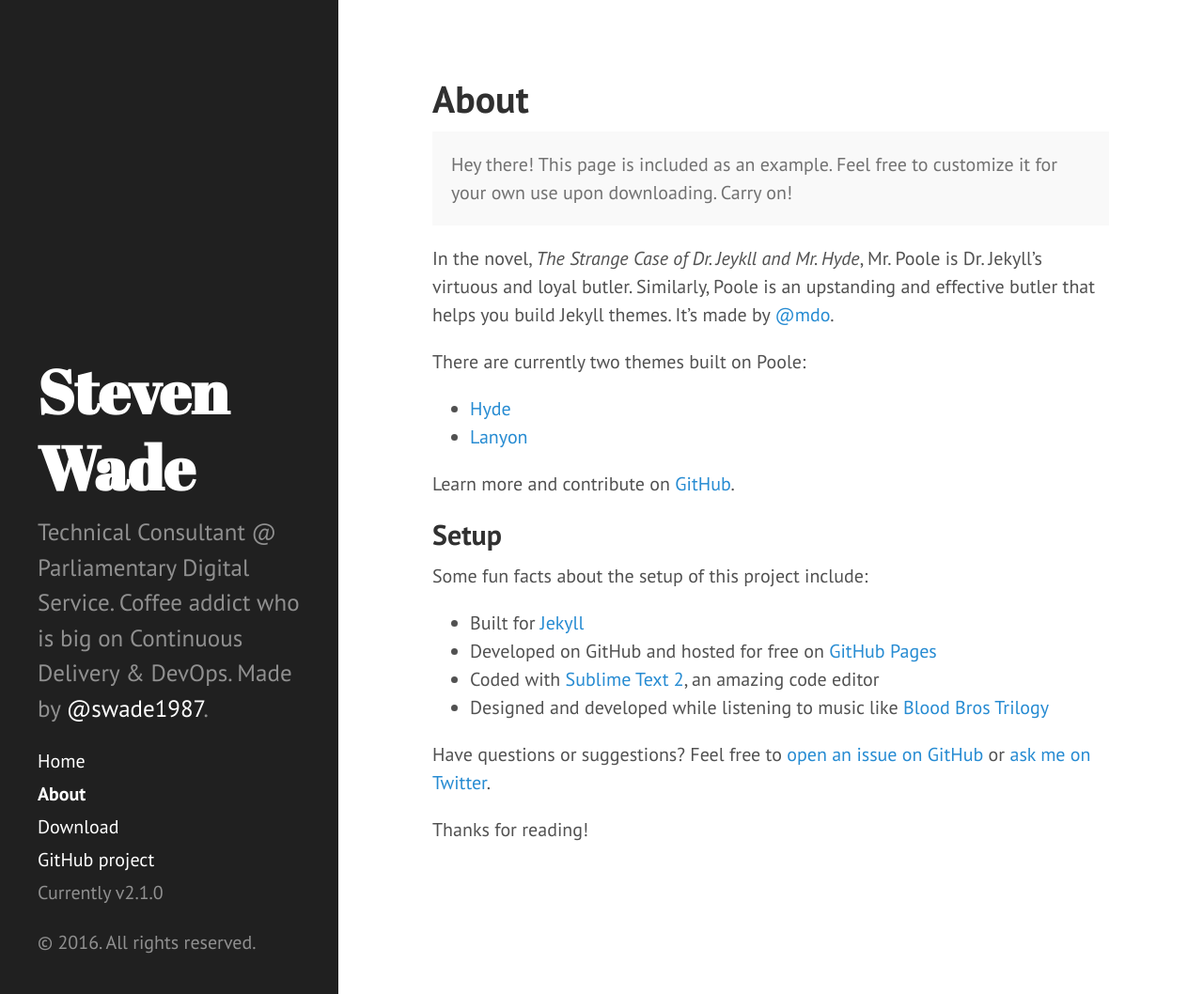
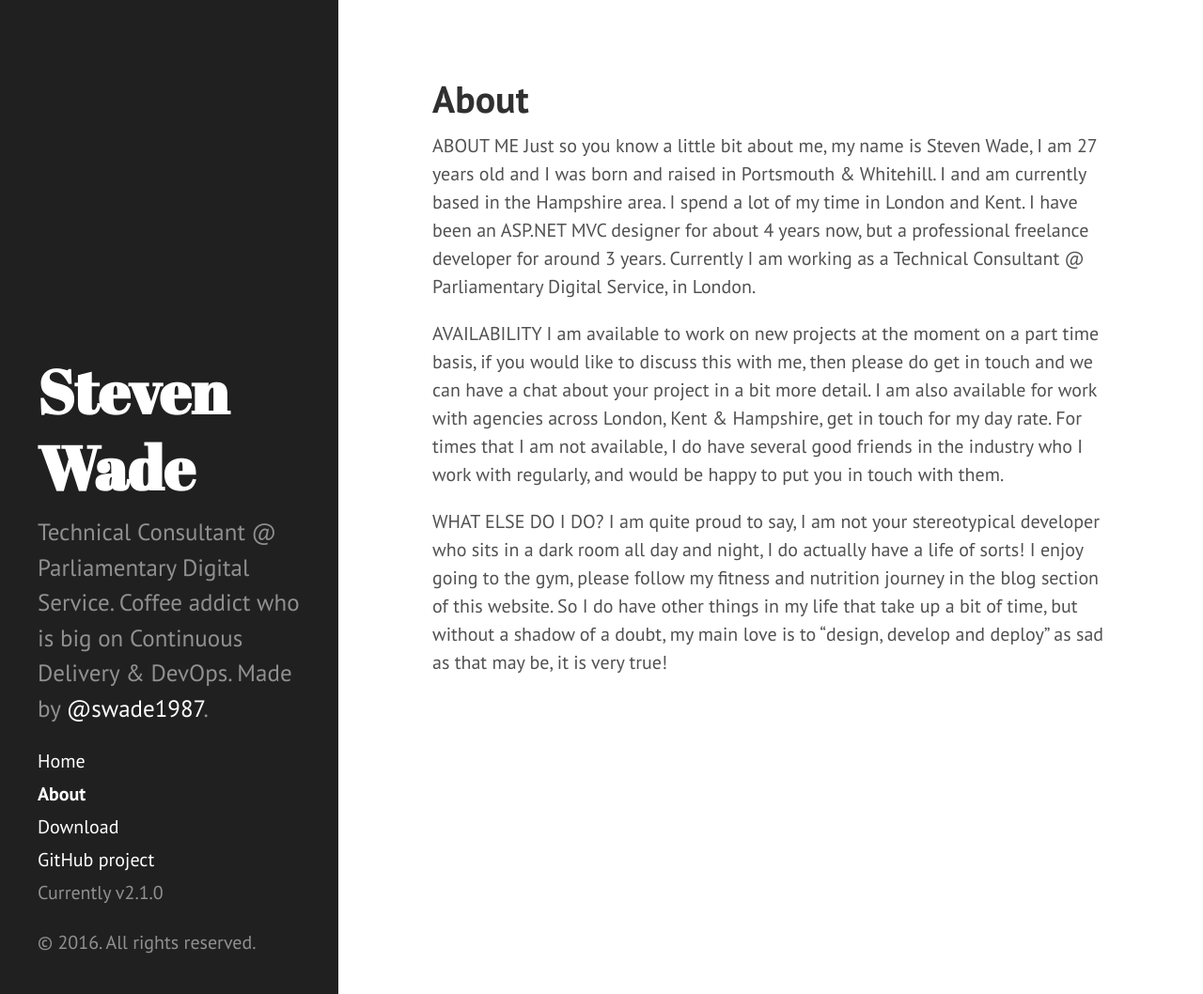
Before and after one commit to swade1987/swade1987.github.io, a Jekyll site: the page built from about.md, in a window 1280 px wide and 1058 px high. Shown: the whole window at 94% size. Built offline with Jekyll 4.4.1, drawn with Linux system fonts in a browser that asks for light colours; Markdown is read by kramdown in place of the engine named in the settings.

Commit message:
Updating the "about" page.

```diff
--- a/about.md
+++ b/about.md
@@ -3,28 +3,11 @@ layout: page
 title: About
 ---
 
-<p class="message">
-  Hey there! This page is included as an example. Feel free to customize it for your own use upon downloading. Carry on!
-</p>
+ABOUT ME
+Just so you know a little bit about me, my name is Steven Wade, I am 27 years old and I was born and raised in Portsmouth & Whitehill. I and am currently based in the Hampshire area. I spend a lot of my time in London and Kent. I have been an ASP.NET MVC designer for about 4 years now, but a professional freelance developer for around 3 years. Currently I am working as a Technical Consultant @ Parliamentary Digital Service, in London.
 
-In the novel, *The Strange Case of Dr. Jeykll and Mr. Hyde*, Mr. Poole is Dr. Jekyll's virtuous and loyal butler. Similarly, Poole is an upstanding and effective butler that helps you build Jekyll themes. It's made by [@mdo](https://twitter.com/mdo).
+AVAILABILITY
+I am available to work on new projects at the moment on a part time basis, if you would like to discuss this with me, then please do get in touch and we can have a chat about your project in a bit more detail. I am also available for work with agencies across London, Kent & Hampshire, get in touch for my day rate. For times that I am not available, I do have several good friends in the industry who I work with regularly, and would be happy to put you in touch with them.
 
-There are currently two themes built on Poole:
-
-* [Hyde](http://hyde.getpoole.com)
-* [Lanyon](http://lanyon.getpoole.com)
-
-Learn more and contribute on [GitHub](https://github.com/poole).
-
-## Setup
-
-Some fun facts about the setup of this project include:
-
-* Built for [Jekyll](http://jekyllrb.com)
-* Developed on GitHub and hosted for free on [GitHub Pages](https://pages.github.com)
-* Coded with [Sublime Text 2](http://sublimetext.com), an amazing code editor
-* Designed and developed while listening to music like [Blood Bros Trilogy](https://soundcloud.com/maddecent/sets/blood-bros-series)
-
-Have questions or suggestions? Feel free to [open an issue on GitHub](https://github.com/poole/issues/new) or [ask me on Twitter](https://twitter.com/mdo).
-
-Thanks for reading!
+WHAT ELSE DO I DO?
+I am quite proud to say, I am not your stereotypical developer who sits in a dark room all day and night, I do actually have a life of sorts! I enjoy going to the gym, please follow my fitness and nutrition journey in the blog section of this website. So I do have other things in my life that take up a bit of time, but without a shadow of a doubt, my main love is to “design, develop and deploy” as sad as that may be, it is very true!
```
